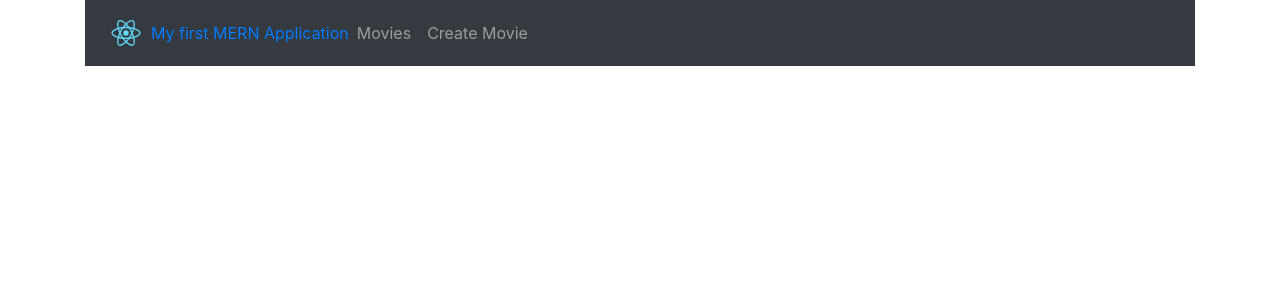
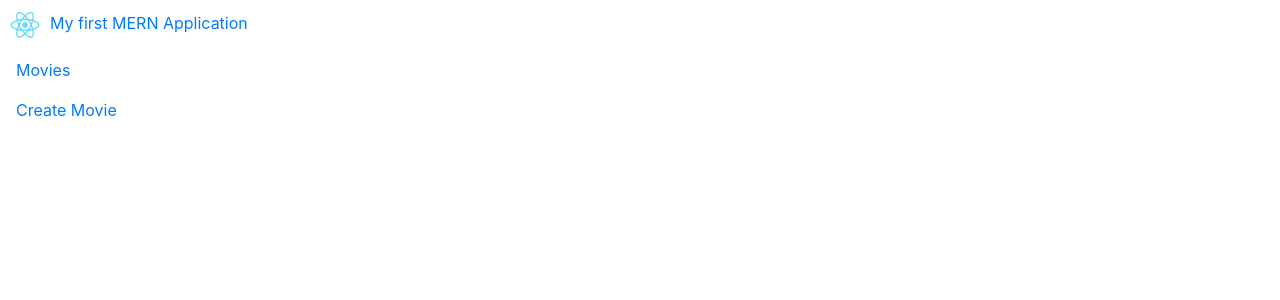
Before and after one commit to maugares/MERN-movies, a React (Create React App) app in the folder client/: page / in a window 1280 px wide. Shown: the top 300 px of the page. Built offline with nearby package versions, Linux system fonts and the light colour scheme.

Commit message:
Remove styled-components and bootstrap

```diff
--- a/client/package.json
+++ b/client/package.json
@@ -7,13 +7,11 @@
     "@testing-library/react": "^9.3.2",
     "@testing-library/user-event": "^7.1.2",
     "axios": "^0.19.2",
-    "bootstrap": "^4.4.1",
     "react": "^16.12.0",
     "react-dom": "^16.12.0",
     "react-router-dom": "^5.1.2",
     "react-scripts": "3.4.0",
-    "react-table": "^7.0.0-rc.16",
-    "styled-components": "^5.0.1"
+    "react-table": "^7.0.0-rc.16"
   },
   "scripts": {
     "start": "PORT=4000 react-scripts start",
--- a/client/src/components/Links.jsx
+++ b/client/src/components/Links.jsx
@@ -1,18 +1,5 @@
 import React, { Component } from 'react'
 import { Link } from 'react-router-dom'
-import styled from 'styled-components'
-
-const Collapse = styled.div.attrs({
-  className: 'collapse navbar-collapse'
-})``
-
-const List = styled.div.attrs({
-  className: 'navbar-nav mr-auto'
-})``
-
-const Item = styled.div.attrs({
-  className: 'collpase navbar-collapse'
-})``
 
 export default class Links extends Component {
   render () {
@@ -21,20 +8,12 @@ export default class Links extends Component {
         <Link to='/' className='navbar-brang'>
           My first MERN Application
         </Link>
-        <Collapse>
-          <List>
-            <Item>
-              <Link to="/" className="nav-link">
-                Movies
-              </Link>
-            </Item>
-            <Item>
-              <Link to="/create" className="nav-link">
-                Create Movie
-              </Link>
-            </Item>
-          </List>
-        </Collapse>
+        <Link to='/' className='nav-link'>
+          Movies
+        </Link>
+        <Link to='/create' className='nav-link'>
+          Create Movie
+        </Link>
       </React.Fragment>
     )
   }
--- a/client/src/components/Logo.jsx
+++ b/client/src/components/Logo.jsx
@@ -5,7 +5,7 @@ import logo from '../logo.svg'
 export default class Logo extends Component {
   render () {
     return (
-        <img src={logo} width='50' height='50' alt='sambarros.com' />
+        <img src={logo} width='50' height='50' alt='react-logo' />
     )
   }
 }
--- a/client/src/components/NavBar.jsx
+++ b/client/src/components/NavBar.jsx
@@ -1,27 +1,14 @@
 import React, { Component } from 'react'
-import styled from 'styled-components'
 
 import { Logo, Links } from './index'
-
-const Container = styled.div.attrs({
-  className: 'container'
-})``
-
-const Nav = styled.nav.attrs({
-  className: 'navbar navbar-expand-lg navbar-dark bg-dark'
-})`
-  margin-bottom: 20 px;
-`
 
 export default class NavBar extends Component {
   render () {
     return (
-      <Container>
-        <Nav>
-          <Logo />
-          <Links />
-        </Nav>
-      </Container>
+      <div>
+        <Logo />
+        <Links />
+      </div>
     )
   }
 }
```
Also changed, not shown: 1 other file (tests, documents, lock files or other folders).
